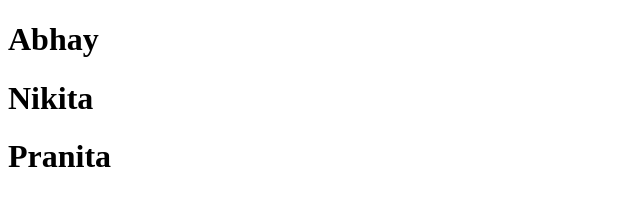
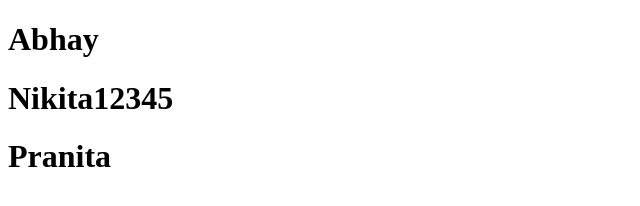
Before and after one commit to ParaskItweb/testproject2, a plain HTML site: page index.html in a window 1280 px wide. Shown: the whole page, without its empty margins (0-640 px from the left). Drawn offline with Linux system fonts and the light colour scheme.

Commit message:
addded 12345

```diff
--- a/index.html
+++ b/index.html
@@ -8,7 +8,7 @@
 </head>
 <body>
     <h1>Abhay</h1>
-    <h1>Nikita</h1>
+    <h1>Nikita12345</h1>
     <h1>Pranita</h1>
 </body>
 </html>
```
